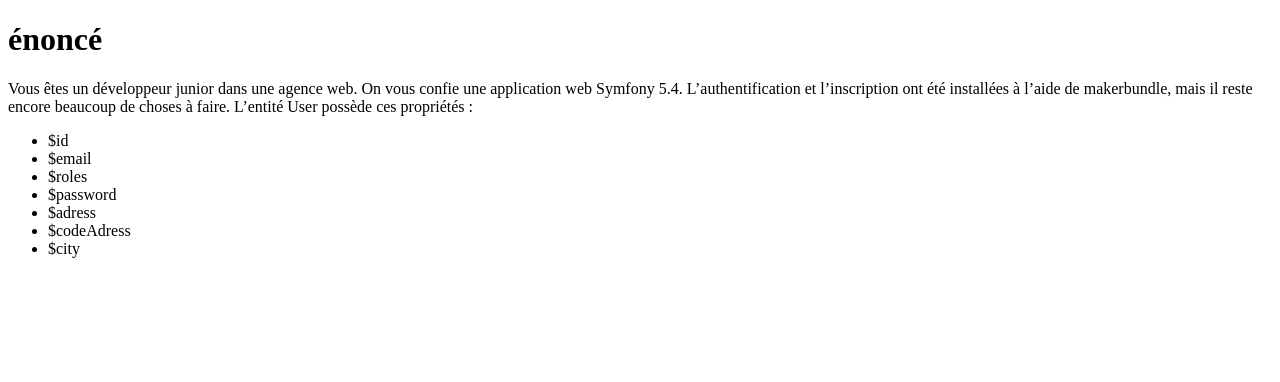
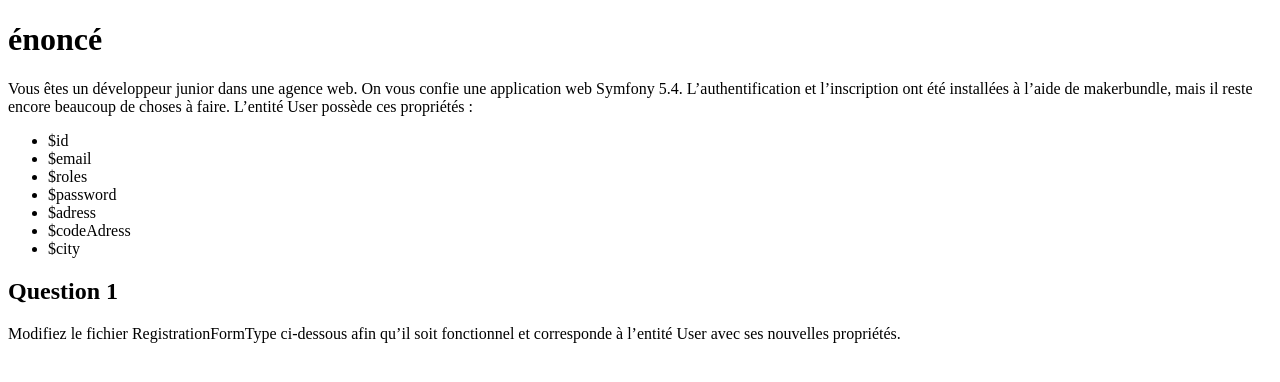
Before and after one commit to akkramm00/security-symfony-entrainement, a plain HTML site: page index.html in a window 1280 px wide. Drawn offline with Linux system fonts and the light colour scheme.

Commit message:
add question

```diff
--- a/index.html
+++ b/index.html
@@ -20,6 +20,8 @@
     <li>$codeAdress</li>
     <li>$city</li>
   </ul>
+  <h2>Question 1</h2>
+  <p>Modifiez le fichier RegistrationFormType ci-dessous afin qu’il soit fonctionnel et corresponde à l’entité User avec ses nouvelles propriétés.</p>
 
   <script src="script.js"></script>
   <script src="https://replit.com/public/js/replit-badge-v2.js" theme="dark" position="bottom-right"></script>
```
